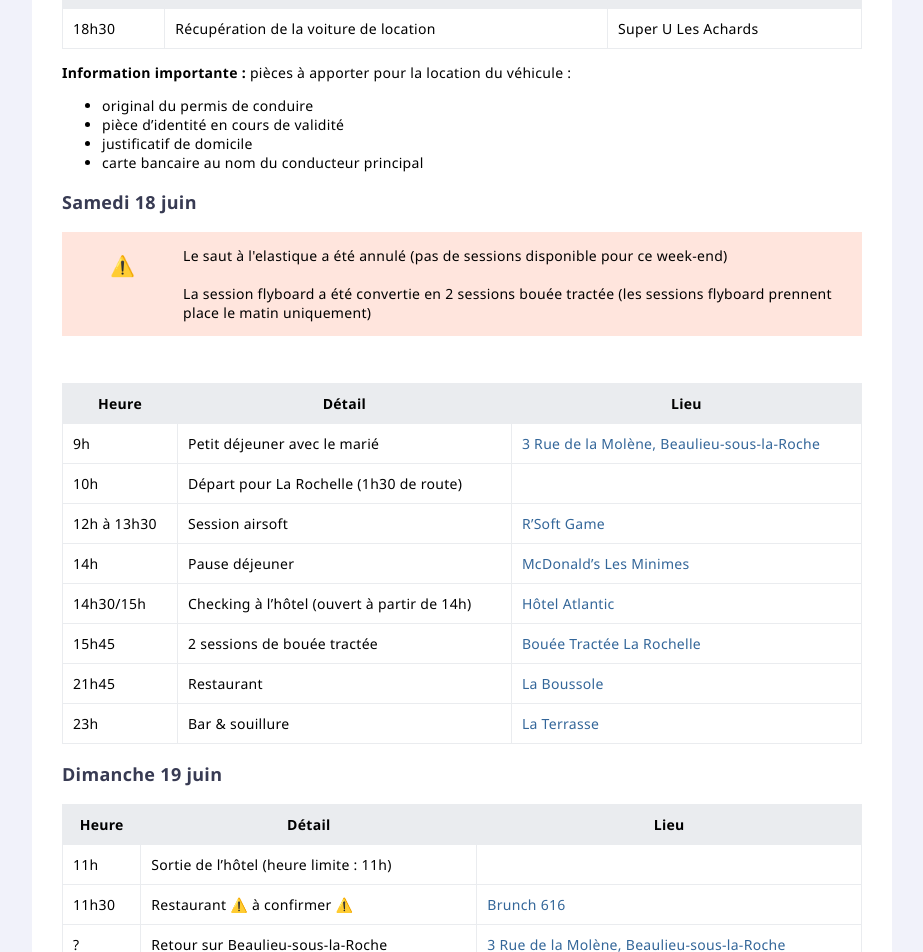
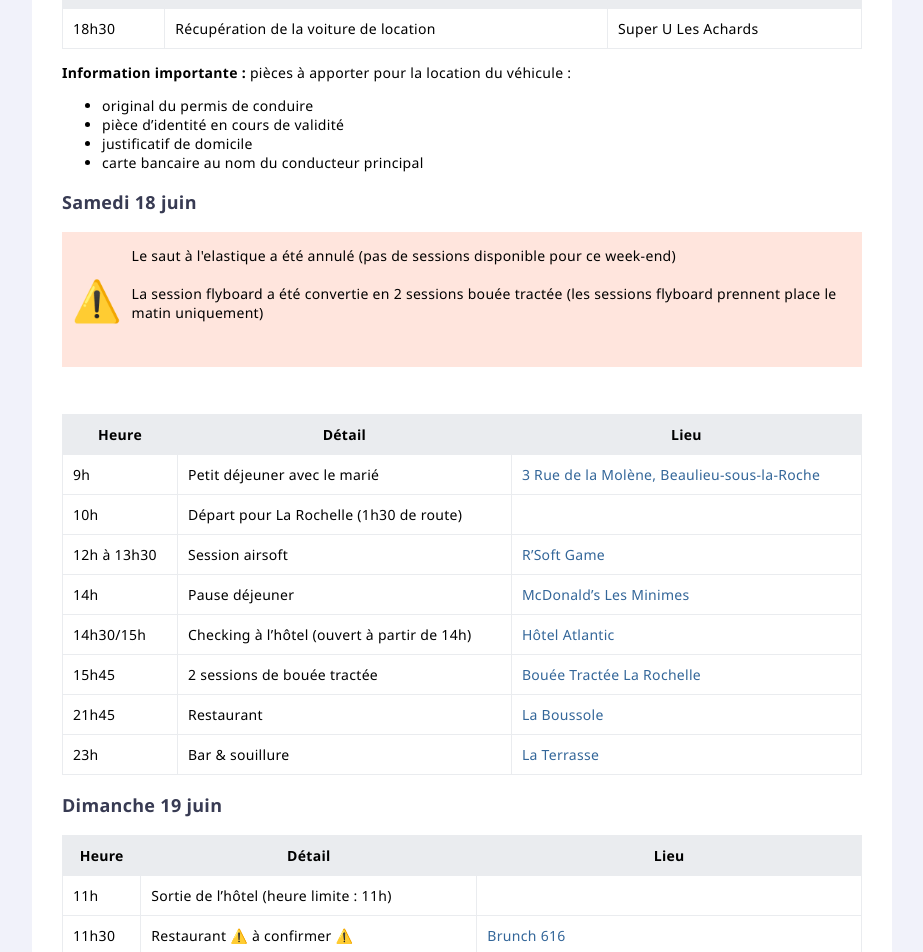
Before and after one commit to leobouard/leobouard.github.io, a Jekyll site: the page built from evg/index.md, in a window 1280 px wide. Shown: the part 330-1282 px from the top of the page, without its empty margins (198-1121 px from the left). Built offline with Jekyll 4.4.1, drawn with Linux system fonts in a browser that asks for light colours; our own code applies the rules of GitHub Pages for plain Markdown files.

Commit message:
Update index.md

```diff
--- a/evg/index.md
+++ b/evg/index.md
@@ -25,7 +25,7 @@ Heure | Détail | Lieu
 ### Samedi 18 juin
 
 <div style="background-color: #FFE5DD; display: flex;">
-  <div style="width: 150px; text-align: center;"><p style="font-size: 20px;">⚠️</p></div>
+  <div style="width: 80px; text-align: center;"><p style="font-size: 40px;">⚠️</p></div>
   <div>
     <p>Le saut à l'elastique a été annulé (pas de sessions disponible pour ce week-end)<br><br>La session flyboard a été convertie en 2 sessions bouée tractée (les sessions flyboard prennent place le matin uniquement)</p>
   </div>
```
